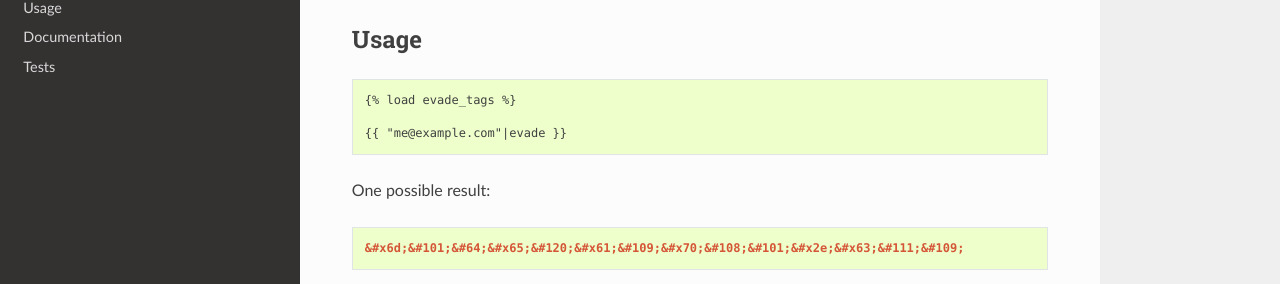
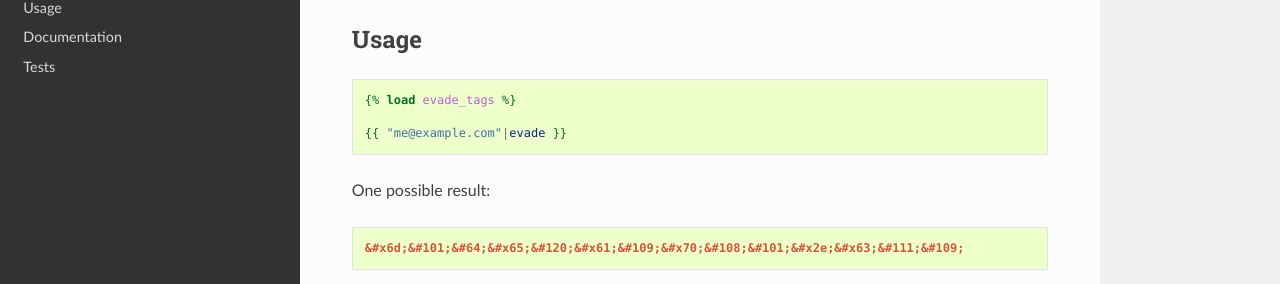
Before and after one commit to richardcornish/django-evade, a Sphinx documentation site: the page built from docs/index.rst, in a window 1280 px wide and 900 px high, scrolled down 669 px. Shown: the part 167-451 px from the top of the window. Built offline with Sphinx 7.4.7 and the Read the Docs theme 2.0.0, drawn with Linux system fonts in a browser that asks for light colours.

Commit message:
Used Django blocks

```diff
--- a/docs/index.rst
+++ b/docs/index.rst
@@ -47,7 +47,7 @@ Add to ``settings.py``.
 Usage
 =====
 
-.. code-block:: html
+.. code-block:: django
 
    {% load evade_tags %}
 
--- a/docs/usage.rst
+++ b/docs/usage.rst
@@ -5,7 +5,7 @@ Usage
 
 Load the template tag in a template. Run the filter on a variable.
 
-.. code-block:: html
+.. code-block:: django
 
    {% extends "base.html" %}
 
```
